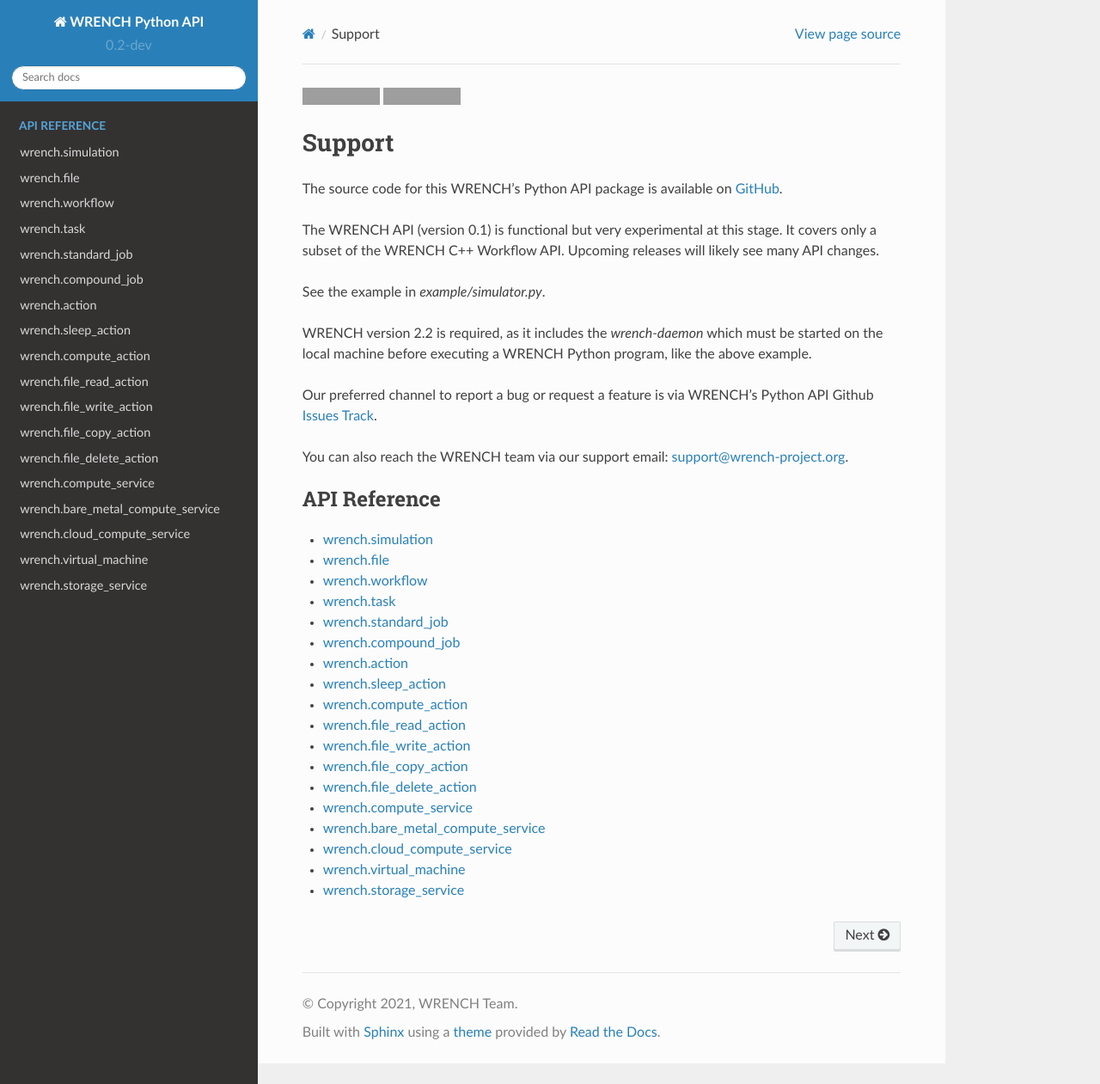
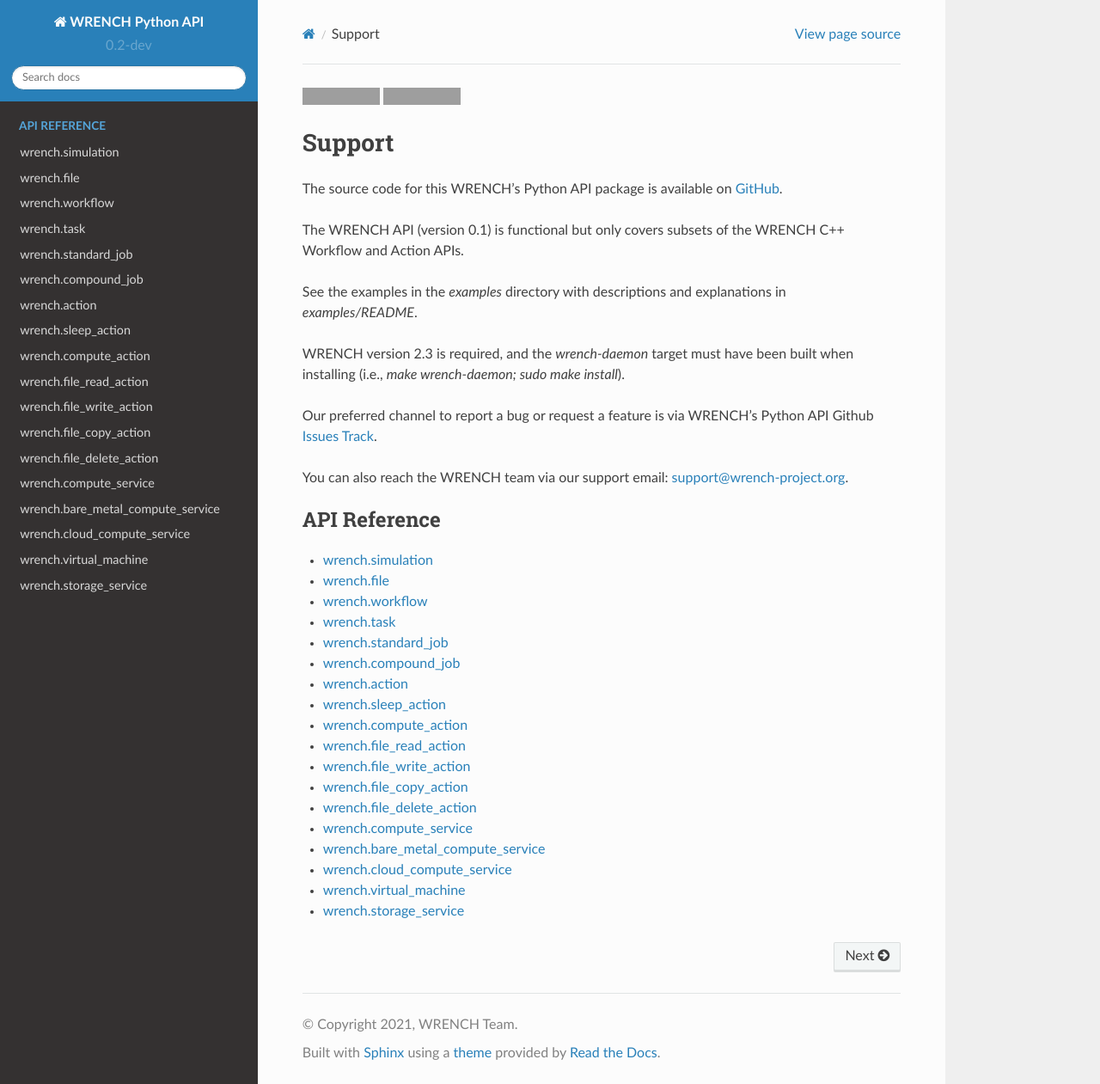
Before and after one commit to wrench-project/wrench-python-api, a Sphinx documentation site: the page built from docs/source/index.rst, in a window 1280 px wide and 1261 px high. Shown: the whole window at 86% size. Built offline with Sphinx 7.4.7 and the Read the Docs theme 2.0.0, drawn with Linux system fonts in a browser that asks for light colours; grey boxes are pictures that could not be loaded.

Commit message:
Documentation update

```diff
--- a/docs/source/index.rst
+++ b/docs/source/index.rst
@@ -8,16 +8,12 @@ Support
 The source code for this WRENCH's Python API package is available on
 `GitHub <http://github.com/wrench-project/wrench-api>`_.
 
-The WRENCH API (version 0.1) is functional but very experimental at this stage. It covers
-only a subset of the WRENCH C++ Workflow API. Upcoming releases will
-likely see many API changes.
+The WRENCH API (version 0.1) is functional but only covers subsets of the
+WRENCH C++ Workflow and Action APIs.
 
+See the examples in the `examples` directory with descriptions and explanations in `examples/README`.
 
-See the example in `example/simulator.py`.
-
-WRENCH version 2.2 is required, as
-it includes the `wrench-daemon` which must be started on the local machine before
-executing a WRENCH Python program, like the above example.
+WRENCH version 2.3 is required, and the `wrench-daemon` target must have been built when installing (i.e., `make wrench-daemon; sudo make install`).
 
 Our preferred channel to report a bug or request a feature is via WRENCH's Python
 API Github `Issues Track <https://github.com/wrench-project/wrench-api/issues>`_.
```
Also changed, not shown: 1 other file.
